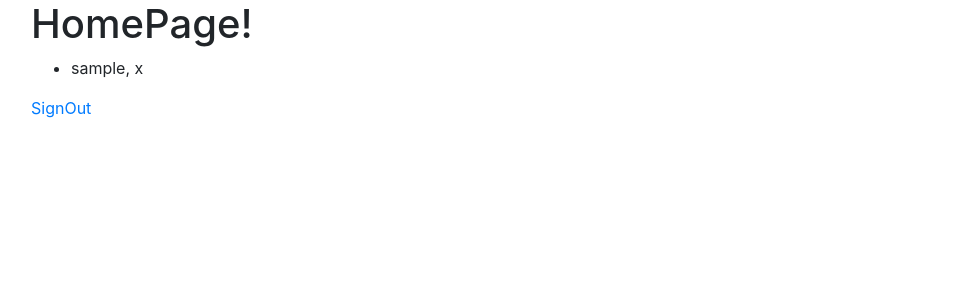
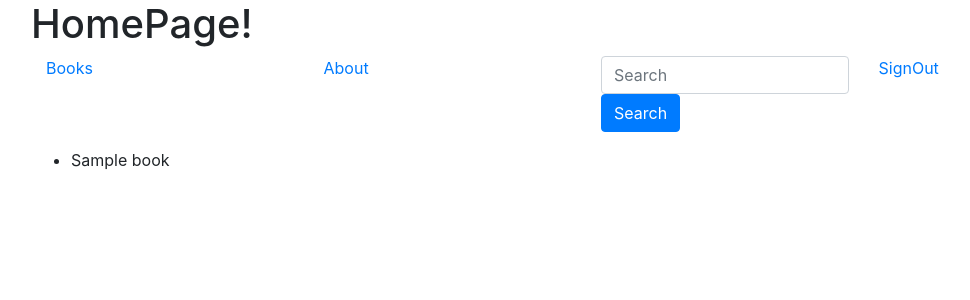
Before and after one commit to tonyz3t/project1, a Flask app: template templates/home.html in a window 1280 px wide. Shown: the top 300 px of the page, without its empty margins (54-1024 px from the left). Run offline with Flask 2, Linux system fonts and the light colour scheme; the template is opened without the code that fills it: most values are stand-ins (such as "Sample title", 1, 10 or a date in 2020); parts of the project's set-up code (start-up, migrations or seed data) failed here and were passed over; some libraries are stand-ins or nearby versions.

Commit message:
Users can now search through our book database

```diff
--- a/application.py
+++ b/application.py
@@ -35,11 +35,22 @@ def welcome():
 @app.route("/login", methods=["GET", "POST"])
 def login():
     # on get method we return the login page if the website does not remember the user
+
     if request.method == "GET":
+        try:
+            if session["USERNAME"] is None:
+                return render_template("login.html")
+            else:
+                return redirect(url_for("home"))
+        except:
+            return render_template("login.html")
+
+    """ if request.method == "GET":
+        # return render_template("login.html", message="")
         if session["USERNAME"] is None:
             return render_template("login.html", message="")
         else:
-            return redirect(url_for("home"))
+            return redirect(url_for("home")) """
 
 
     # Once user submits the login page, we want to get all the information and log the user in
@@ -68,10 +79,13 @@ def login():
 @app.route("/register", methods=["GET", "POST"])
 def register():
     if request.method == "GET":
-        if session["USERNAME"] is None:
+        try:
+            if session["USERNAME"] is None:
+                return render_template("registration.html")
+            else:
+                return redirect(url_for("home"))
+        except:
             return render_template("registration.html")
-        else:
-            return redirect(url_for("home"))
 
     if request.method == "POST":
         # handle registering the user here
@@ -86,24 +100,34 @@ def register():
                 {"name": name, "email": email, "username": username, "password":password})
         db.commit()
 
+        session["USERNAME"] = username
+
         # Render the loading page
         return home()
 
 
 @app.route("/home", methods=["GET", "POST"])
 def home():
-    # TODO: Handle users registration information here?
-    #REGISTRATION HANDLING
-    if request.method == "GET":
-        if session["USERNAME"] is None:
-            return redirect(url_for("login"))
-        else:
-            pass
 
-    users = db.execute("SELECT username, password FROM users")
+    if session["USERNAME"] is None:
+        return redirect(url_for("login"))
 
+    # If method is POST, indicates user is searching for a book
+    if request.method == "POST":
 
-    return render_template("home.html", users=users)
+        # Retrieve our search query from our form
+        search = request.form.get("search")
+        # We add % to the front and back of our search to query through our database for items containing part of the users search
+        my_search = "%" + search + "%"
+        # Retrieve a list of all the books with making query
+        # ILIKE is a case insensitive conditional
+        books = db.execute("SELECT * FROM books WHERE isbn ILIKE :search OR title ILIKE :search OR author ILIKE :search LIMIT 50",
+                                    {"search": my_search})
+
+        # Return the home page with our list of books relating to user search
+        return render_template("home.html", books=books)
+
+    return render_template("home.html")
 
 # Here we will handle the user signing out
 @app.route("/sign-out", methods=["GET"])
@@ -113,7 +137,6 @@ def signout():
     # redirect our user back to the login page\
     return redirect(url_for("login"))
 
-# TODO: Allow the user to search through our books
 # TODO: When a book is selected, print dialog with book's details
 # TODO: display the average book ratings retrieved from GoodReads
 # TODO: Allow the user to write a review for a book
@@ -126,3 +149,8 @@ def books():
     #books = Book.query.all()
     #return render_template
     pass
+
+@app.route("/about", methods=["POST"])
+def about():
+    # return the about page
+    return render_template("about.html")
--- a/templates/home.html
+++ b/templates/home.html
@@ -1,19 +1,37 @@
 {% extends "layout.html" %}
 
 {% block title %}
-    Home!
+    Home - BookHub
 {% endblock %}
 
 {% block body %}
     <h1>HomePage!</h1>
 
+    <!-- Links to other pages using bootstrap grid columns -->
+    <div class="container">
+        <div class="row">
+            <div class="col-sm">
+                <a href="{{ url_for('books') }}">Books</a>
+            </div>
+            <div class="col-sm">
+                <a href="{{ url_for('about') }}">About</a>
+            </div>
+            <div class="col-sm">
+                <form action="{{ url_for('home') }}"" method="post" class="form-group">
+                    <input class="form-control" name="search" placeholder="Search" required>
+                    <button class="btn btn-primary">Search</button>
+                </form>
+            </div>
+            <div class="col-sm">
+                <a href="{{ url_for('signout') }}">SignOut</a>
+            </div>
+        </div>
+    </div>
+
     <ul>
-        {% for user in users %}
-            <li>{{ user.username }}, {{ user.password }}</li>
+        {% for book in books %}
+            <li>{{ book }}</li>
         {% endfor %}
     </ul>
 
-
-    <a href="{{ url_for('signout') }}">SignOut</a>
-
 {% endblock %}
```
